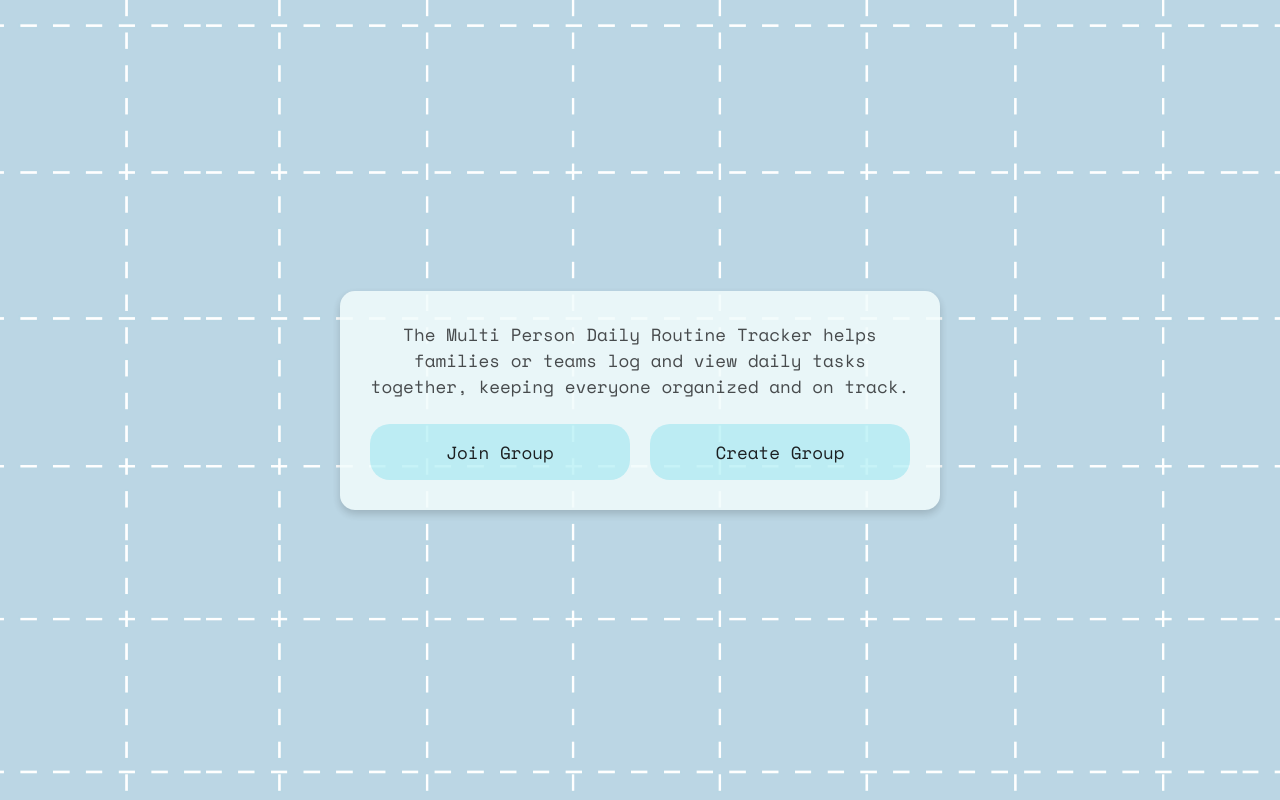
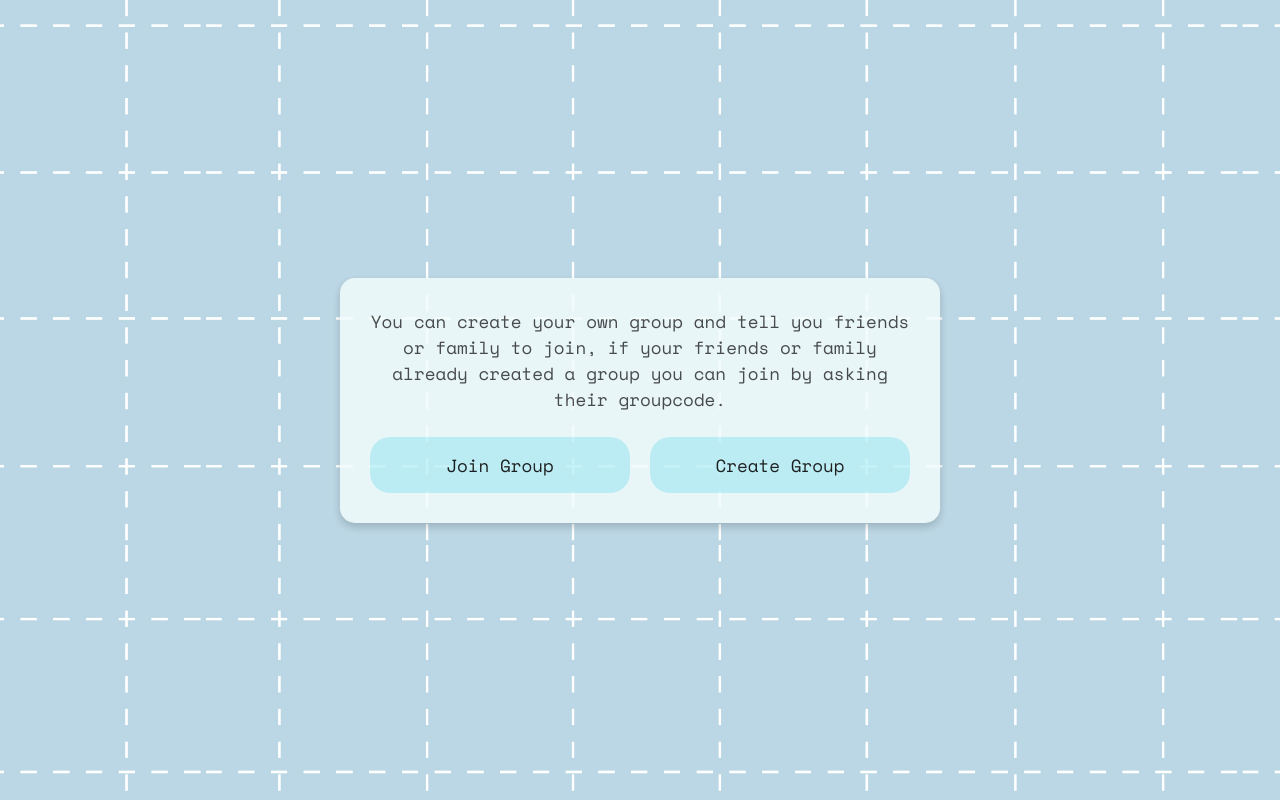
Before and after one commit to Mafuruko/activityTracker, a website: page frontend/choice.html in a window 1280 px wide. Drawn offline with nearby package versions, Linux system fonts and the light colour scheme.

Commit message:
Oops lupa td

```diff
--- a/frontend/choice.html
+++ b/frontend/choice.html
@@ -92,8 +92,9 @@
   <body>
     <div id="app" class="action-card">
       <p>
-        The Multi Person Daily Routine Tracker helps families or teams log and
-        view daily tasks together, keeping everyone organized and on track.
+        You can create your own group and tell you friends or family to join, if
+        your friends or family already created a group you can join by asking
+        their groupcode.
       </p>
 
       <div class="button-container">
```
